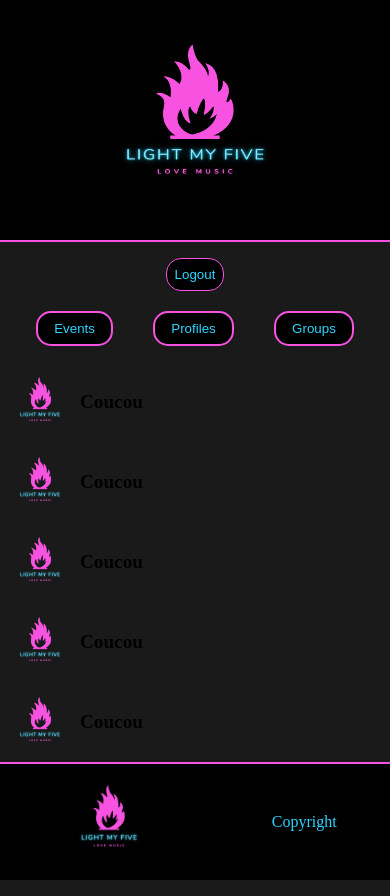
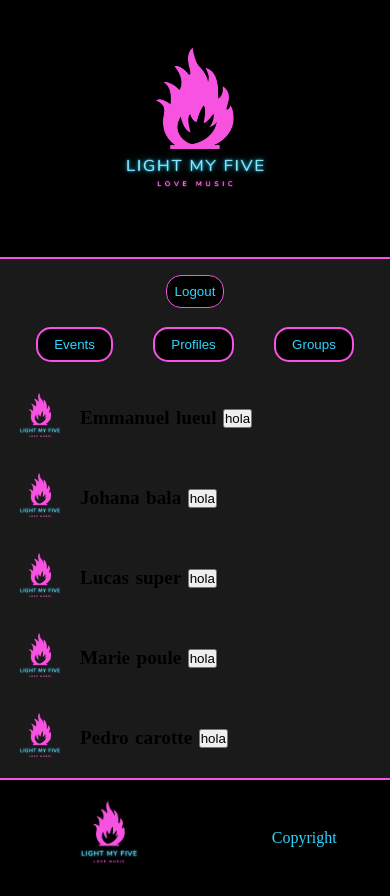
Before and after one commit to vincent-dor/Light-Me-Five, a React (Create React App) app: page /userprofiles in a window 390 px wide. Built offline with nearby package versions, Linux system fonts and the light colour scheme.

Commit message:
delete folder, add card profile page, css, responsive

```diff
--- a/src/App.js
+++ b/src/App.js
@@ -2,11 +2,9 @@ import { BrowserRouter as Router, Route, Routes } from "react-router-dom";
 import Header from "./Components/Header/Header.jsx";
 import Footer from "./Components/Footer/Footer.jsx";
 import HomePage from "./Components/Homepage/Homepage.jsx";
-import ArtistPage from "./Components/Artistpage/Artistpage.jsx";
 import WelcomePage from "./Components/Welcomepage/Welcomepage.jsx";
 import EventPage from "./Components/Eventpage/Eventpage.jsx";
 import UserProfilePage from "./Components/Userprofilepage/Userprofilepage.jsx";
-import GroupPage from "./Components/Grouppage/Grouppage.jsx";
 import GenrePage from "./Components/Genrepage/Genrepage.jsx";
 
 function App() {
@@ -16,10 +14,8 @@ function App() {
       <Routes>
         <Route exac path="/" element={<HomePage />} />
         <Route path="/genres" element={<GenrePage />} />
-        <Route path="/artists" element={<ArtistPage />} />
         <Route path="/welcome" element={<WelcomePage />} />
         <Route path="/events" element={<EventPage />} />
-        <Route path="/groups" element={<GroupPage />} />
         <Route path="/userprofiles" element={<UserProfilePage />} />
       </Routes>
       <Footer />
--- a/src/Components/Artistcards/Artistcards.css
+++ /dev/null
@@ -1,19 +0,0 @@
-.column-img1 {
-    display: flex;
-    justify-content: space-around;
-    margin-top: 1.5rem;
-  }
-
-  .column-img-solo1 {
-    display: flex;
-    justify-content: center;
-  }
-
-  .img-team1 {
-    width: 7rem;
-    height: auto;
-  }
-
-  .section-team1 {
-    margin-bottom: 5rem;
-  }
--- a/src/Components/Artistcards/Artistcards.jsx
+++ /dev/null
@@ -1,50 +0,0 @@
-import MainLogo1 from "../../Assets/Light.png";
-import "./Artistcards.css";
-import { Link } from "react-router-dom";
-
-const ArtistCards = () => {
-  return (
-    <div className="section-team1">
-      <div className="column-img1">
-        <Link to="/welcome">
-          <img id="GenreOne" className="img-team1" src={MainLogo1} alt="test" />
-        </Link>
-        <Link to="/welcome">
-          <img id="GenreTwo" className="img-team1" src={MainLogo1} alt="test" />
-        </Link>
-      </div>
-
-      <div className="column-img-solo1">
-        <Link to="/welcome">
-          <img
-            id="GenreThree"
-            className="img-team1"
-            src={MainLogo1}
-            alt="test"
-          />
-        </Link>
-      </div>
-
-      <div className="column-img1">
-        <Link to="/welcome">
-          <img
-            id="GenreFour"
-            className="img-team1"
-            src={MainLogo1}
-            alt="test"
-          />
-        </Link>
-        <Link to="/welcome">
-          <img
-            id="GenreFive"
-            className="img-team1"
-            src={MainLogo1}
-            alt="test"
-          />
-        </Link>
-      </div>
-    </div>
-  );
-};
-
-export default ArtistCards;
--- a/src/Components/Artistpage/Artistpage.jsx
+++ /dev/null
@@ -1,11 +0,0 @@
-import ArtistCards from "../Artistcards/Artistcards.jsx";
-
-const ArtistPage = () => {
-  return (
-    <div>
-      <ArtistCards />
-    </div>
-  );
-};
-
-export default ArtistPage;
--- a/src/Components/Groupcards/Groupcards.css
+++ /dev/null
@@ -1,13 +0,0 @@
-.Groupscards0 {
-  width: 5rem;
-  height: auto;
-}
-
-.Groupscards {
-  display: flex;
-  align-items: center;
-}
-
-.Groupscards1 {
-  font-size: 1.2rem;
-}
--- a/src/Components/Groupcards/Groupscards.jsx
+++ /dev/null
@@ -1,31 +0,0 @@
-import Image from "../../Assets/Light.png";
-import "./Groupcards.css";
-
-const GroupsCards = () => {
-  return (
-    <div>
-      <div className="Groupscards">
-        <img src={Image} alt="" className="Groupscards0" />
-        <h1 className="Groupscards1">Groupe de la mort </h1>
-      </div>
-      <div className="Groupscards">
-        <img src={Image} alt="" className="Groupscards0" />
-        <h1 className="Groupscards1">Groupe de la guitare </h1>
-      </div>
-      <div className="Groupscards">
-        <img src={Image} alt="" className="Groupscards0" />
-        <h1 className="Groupscards1">Groupe des musuciens </h1>
-      </div>
-      <div className="Groupscards">
-        <img src={Image} alt="" className="Groupscards0" />
-        <h1 className="Groupscards1">Groupe des flutitstes </h1>
-      </div>
-      <div className="Groupscards">
-        <img src={Image} alt="" className="Groupscards0" />
-        <h1 className="Groupscards1">Groupe des lunes </h1>
-      </div>
-    </div>
-  );
-};
-
-export default GroupsCards;
--- a/src/Components/Grouppage/Grouppage.jsx
+++ /dev/null
@@ -1,13 +0,0 @@
-import ButtonCards from "../Buttoncards/Buttoncards.jsx";
-import GroupCards from "../Groupcards/Groupscards.jsx";
-
-const GroupPage = () => {
-  return (
-    <div>
-      <ButtonCards />
-      <GroupCards />
-    </div>
-  );
-};
-
-export default GroupPage;
--- a/src/Components/Header/Header.css
+++ b/src/Components/Header/Header.css
@@ -11,5 +11,11 @@
 
 .main-logo {
     width: 100vw;
-    height: 28vh;
+    height: 30vh;
 }
+@media screen and (min-width: 700px) {
+    .main-logo {
+      width: 40vw;
+      height: 40vh;
+    }
+  }
--- /dev/null
+++ b/src/Components/Userprofilecards/Userprofile.jsx
@@ -0,0 +1,18 @@
+import Image from "../../Assets/Light.png"
+import React from "react";
+
+const UserProfile = (props) => {
+    return (
+       <div>
+        <div className="Userprofile">
+            <img src={Image} alt="" className="Userprofile0"/>
+            <h2 className="Userprofile1">{props.firstname}</h2>
+            <h3 className="Userprofile1">{props.lastname}</h3>
+            <button>hola</button>
+        </div>
+        </div>
+    )
+
+}
+
+export default UserProfile;
--- a/src/Components/Userprofilecards/Userprofilecards.css
+++ b/src/Components/Userprofilecards/Userprofilecards.css
@@ -10,4 +10,5 @@
 
 .Userprofile1 {
   font-size: 1.2rem;
+  margin-right: 0.4rem;
 }
--- a/src/Components/Userprofilecards/Userprofilecards.jsx
+++ b/src/Components/Userprofilecards/Userprofilecards.jsx
@@ -1,31 +1,57 @@
-import Image from "../../Assets/Light.png";
-import "./Userprofilecards.css";
+import "./Userprofilecards.css"
+import UserProfile from "./Userprofile.jsx"
+
+const contactInfo = [
+    {
+      id: 1,
+      firstname: 'Emmanuel',
+      email: 'emmanuel@email.com',
+      lastname: 'lueul',
+      description: 'blablabla'
+    },
+    {
+      id: 2,
+      firstname: 'Johana',
+      email: 'johana@email.com',
+      lastname: 'bala',
+      description: 'blablabla'
+    },
+    {
+      id: 3,
+      firstname: 'Lucas',
+      email: 'lucas@email.com',
+      lastname: 'super',
+      description: 'blablabla'
+    },
+    {
+      id: 4,
+      firstname: 'Marie',
+      email: 'marie@email.com',
+      lastname: 'poule',
+      description: 'blablabla'
+    },
+    {
+      id: 5,
+      firstname: 'Pedro',
+      email: 'pedro@email.com',
+      lastname: 'carotte',
+      description: 'blablabla'
+    },
+  ];
 
 const UserProfileCards = () => {
-  return (
-    <div>
-      <div className="Userprofile">
-        <img src={Image} alt="" className="Userprofile0" />
-        <h1 className="Userprofile1">Coucou</h1>
+    return (
+   <div>
+       {contactInfo.map((contact, index) => (
+          <UserProfile
+            key={index}
+            id={contact.id}
+            firstname={contact.firstname}
+            email={contact.email}
+            lastname={contact.lastname} />
+       ))}
       </div>
-      <div className="Userprofile">
-        <img src={Image} alt="" className="Userprofile0" />
-        <h1 className="Userprofile1">Coucou</h1>
-      </div>
-      <div className="Userprofile">
-        <img src={Image} alt="" className="Userprofile0" />
-        <h1 className="Userprofile1">Coucou</h1>
-      </div>
-      <div className="Userprofile">
-        <img src={Image} alt="" className="Userprofile0" />
-        <h1 className="Userprofile1">Coucou</h1>
-      </div>
-      <div className="Userprofile">
-        <img src={Image} alt="" className="Userprofile0" />
-        <h1 className="Userprofile1">Coucou</h1>
-      </div>
-    </div>
-  );
-};
+)
+}
 
 export default UserProfileCards;
```
